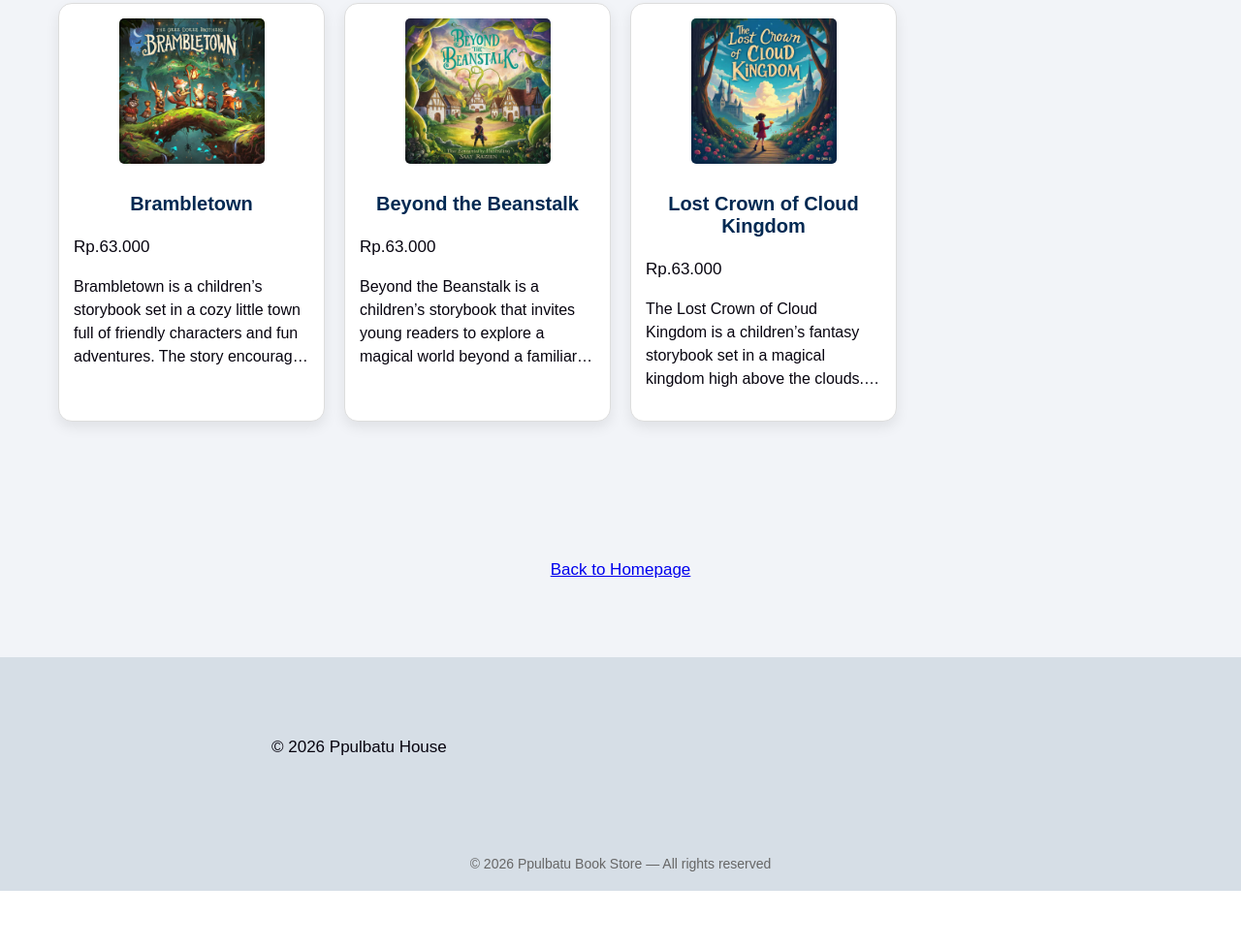
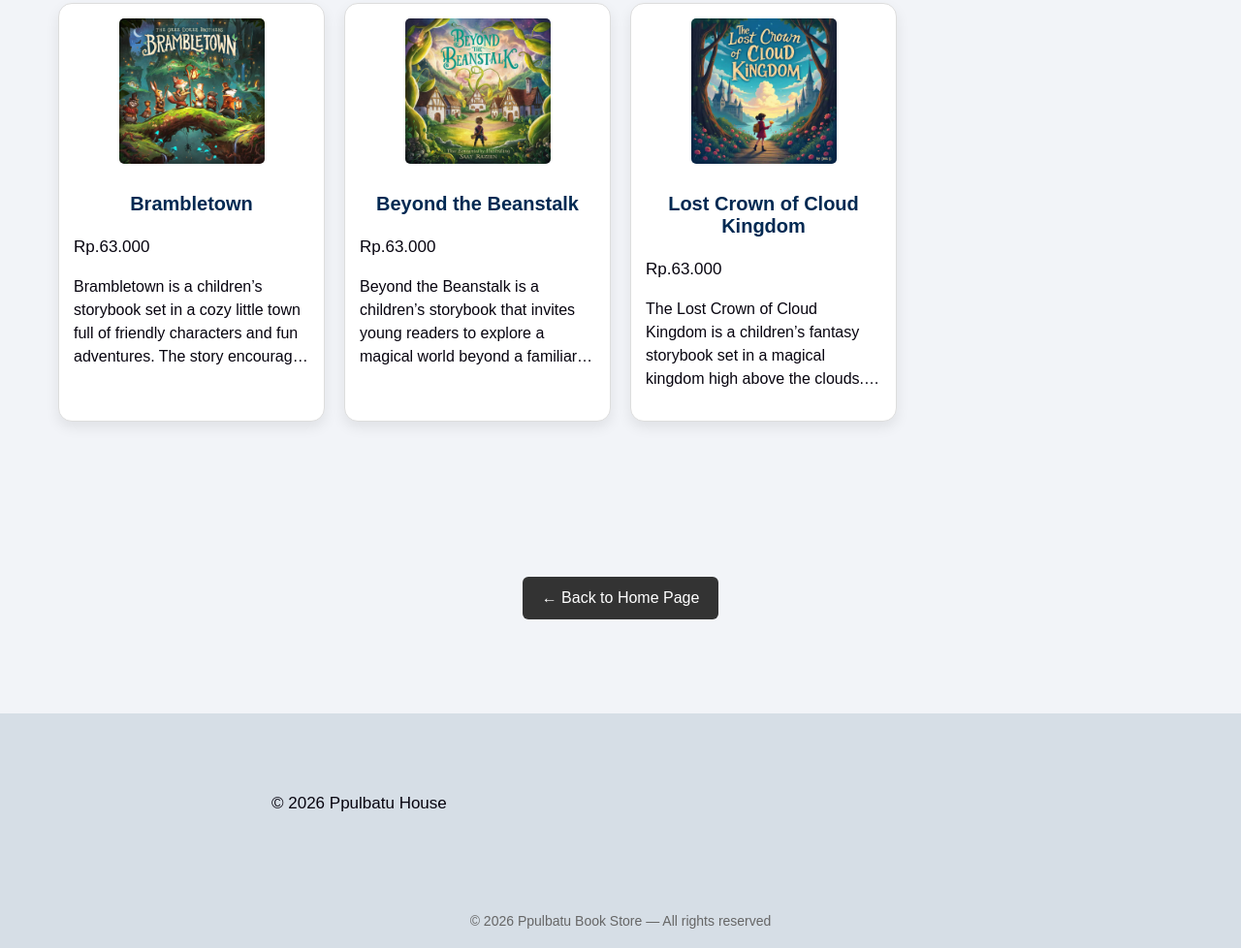
Before and after one commit to rkertasujian-rgb-AQILATUSHIKHA/Khumaira-Aqilatushikha-11d, a plain HTML site: page Product.html in a window 1280 px wide. Shown: the part 1573-2551 px from the top of the page at 97% size. Before the commit the page ends 2492 px from the top, so only its background shows below. Drawn offline with Linux system fonts and the light colour scheme.

Commit message:
Update Product.html

```diff
--- a/Product.html
+++ b/Product.html
@@ -199,7 +199,7 @@ The story is known for its strong suspense, emotional depth, and clever mind gam
 </section>
 
 <p style="text-align: center;">
-    <a href="index.html"> Back to Homepage</a></p>
+    <a href="index.html" class="back-home">← Back to Home Page</a></p>
 </section>
 
 <footer>
@@ -252,4 +252,5 @@ The story is known for its strong suspense, emotional depth, and clever mind gam
 
 <a href="#" class="back-top">↑</a>
 
+
 </html>
```
